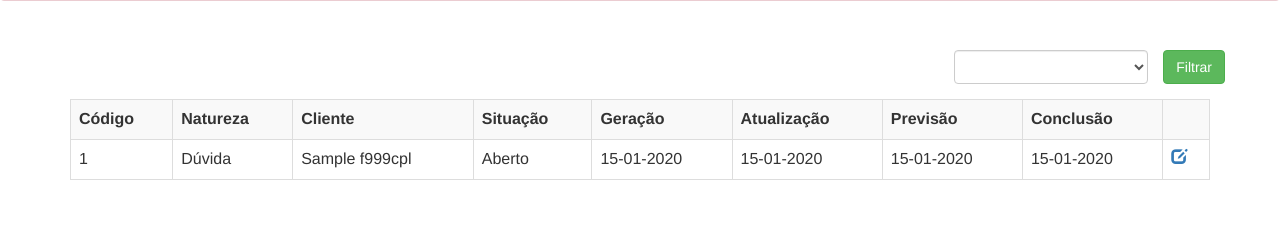
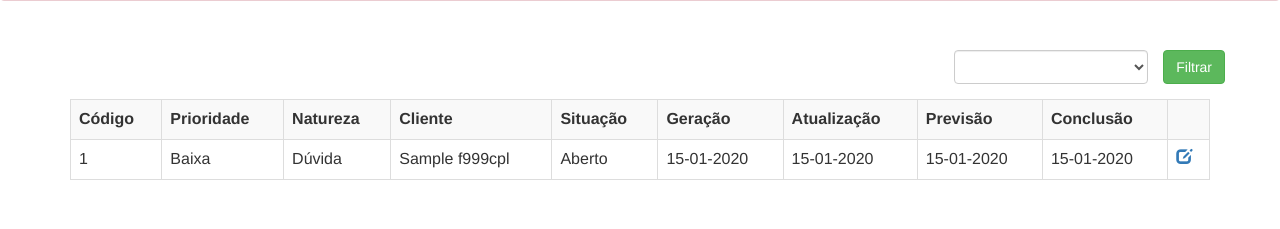
Before and after one commit to mhcamillow/testes-php, a PHP site: page /Testes-PHP/consulta/Chamados.php in a window 1280 px wide. Shown: the part 123-352 px from the top of the page. Run offline with PHP 8.4, Linux system fonts and the light colour scheme; the visitor is signed in with stand-in values (Sample User, id 1); tables that the repository leaves empty hold one stand-in row (values such as "Sample post"); some libraries are stand-ins or nearby versions.

Commit message:
ajustes consulta chamado / cadastroo chamado
consulta mostrando prioridade qndo atendente
chamado atender mostrando apenas alguns campos

```diff
--- a/Formulario/Chamado.php
+++ b/Formulario/Chamado.php
@@ -112,7 +112,7 @@
 							<input type="number" name="codusu" class="form-control" readonly value="<?=$chamado['codusu']?>">
 						</div>
 					</div>
-					<div class="form-group" <?php if ($tipoFormulario == 'A' or $tipoFormulario == 'M' or $tipoFormulario == 'V') echo 'style="display: none;"'; ?>>
+					<div class="form-group" <?php if ((tipoUsuario() == 'C' and $tipoFormulario == 'A') or $tipoFormulario == 'M' or $tipoFormulario == 'V') echo 'style="display: none;"'; ?>>
 						<label class="col-sm-3 control-label">Prioridade</label>
 						<div class="col-sm-8">
 							<select name="nivpri" class="form-control">
--- a/banco/Chamados.php
+++ b/banco/Chamados.php
@@ -5,11 +5,11 @@
 	function listaChamados($conexao, $filtro) {
 		$codusu = codigoUsuario();
     if (tipoUsuario() == 'C')
-			$sql = "select a.codatn, a.natatn, a.coddep, a.codare, a.codate, a.sitatn, DATE_FORMAT(a.datger, '%d-%m-%Y') datger, DATE_FORMAT(a.datprv, '%d-%m-%Y') datprv,
+			$sql = "select a.nivpri, a.codatn, a.natatn, a.coddep, a.codare, a.codate, a.sitatn, DATE_FORMAT(a.datger, '%d-%m-%Y') datger, DATE_FORMAT(a.datprv, '%d-%m-%Y') datprv,
 							DATE_FORMAT(a.datatu,'%d-%m-%Y') datatu, DATE_FORMAT(a.datfim, '%d-%m-%Y') datfim, b.nomcom from f114cab a
 							left join f999cpl b on a.codate=b.codusu where codcli='$codusu'";
 		else
-			$sql = "select a.codatn, a.natatn, a.coddep, a.codare, a.codcli, a.sitatn, DATE_FORMAT(a.datger, '%d-%m-%Y') datger, DATE_FORMAT(a.datprv, '%d-%m-%Y') datprv,
+			$sql = "select a.nivpri, a.codatn, a.natatn, a.coddep, a.codare, a.codcli, a.sitatn, DATE_FORMAT(a.datger, '%d-%m-%Y') datger, DATE_FORMAT(a.datprv, '%d-%m-%Y') datprv,
 							DATE_FORMAT(a.datatu,'%d-%m-%Y') datatu, DATE_FORMAT(a.datfim, '%d-%m-%Y') datfim, b.nomcom from f114cab a
 							left join f999cpl b on a.codcli=b.codusu where (codate='$codusu' or codate=0)";
 		if ($filtro != "")
--- a/consulta/Chamados.php
+++ b/consulta/Chamados.php
@@ -39,6 +39,7 @@
 
 <table class="table table-striped table-bordered table-hover">
   <th>Código</th>
+  <?php if (tipoUsuario() != 'C') echo "<th>Prioridade</th>" ?>
 	<th>Natureza</th>
   <th><?php echo $tipo ?></th>
   <th>Situação</th>
@@ -53,6 +54,15 @@
 	?>
 		<tr>
       <td><?= $chamados['codatn'] ?></td>
+      <?php if (tipoUsuario() != 'C'){
+                switch ($chamados['nivpri']){
+                    case 1: echo "<td>Baixa</td>"; break;
+                    case 2: echo "<td>Média</td>"; break;
+                    case 3: echo "<td>Alta</td>"; break;
+                    default: echo "<td></td>";
+                }
+            }
+      ?>
       <td><?php switch ($chamados['natatn']){
                 case 1: echo "Dúvida"; break;
                 case 2: echo "Erro"; break;
```
